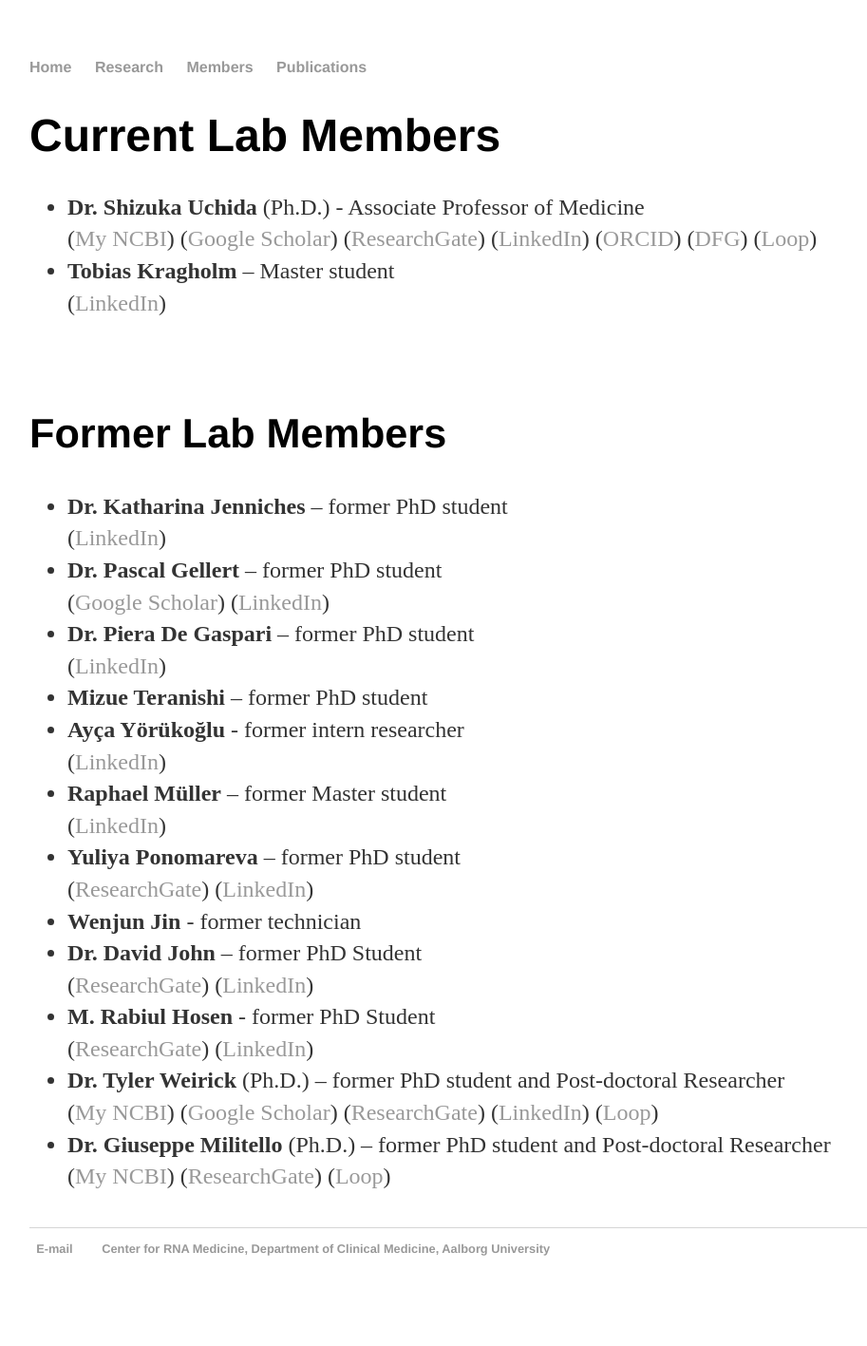
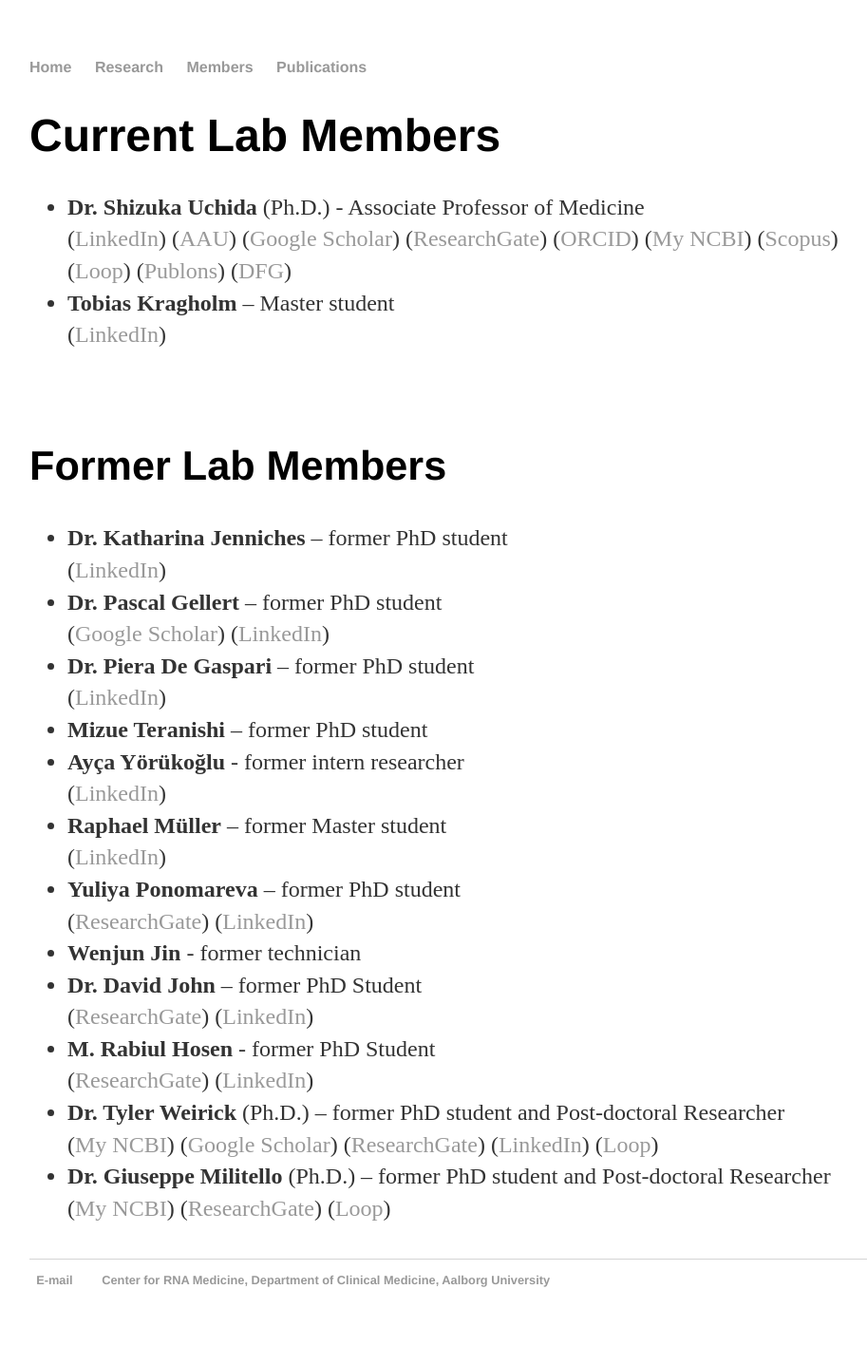
Before and after one commit to heartlncrna/heartlncrna.github.io, a Jekyll site: the page members/member_list.html, which Jekyll copies as it is, in a window 1280 px wide. Shown: the whole page at 95% size, without its empty margins (161-1074 px from the left). Built offline with Jekyll 4.4.1, drawn with Linux system fonts in a browser that asks for light colours; before the commit the page ends 1384 px from its top, so only the background shows below that.

Commit message:
Update member_list.html

```diff
--- a/members/member_list.html
+++ b/members/member_list.html
@@ -27,14 +27,16 @@
 			<p class="Normal">
 			<ul>
 				<li><b>Dr. Shizuka Uchida</b> (Ph.D.) - Associate Professor of Medicine</li>
-					(<a href="https://www.ncbi.nlm.nih.gov/myncbi/browse/collection/40124675/?sort=date&direction=descending"><span class="ptHyperlink">My NCBI</span></a>)
+					(<a href="https://de.linkedin.com/in/shizuka-uchida-7399055"><span class="ptHyperlink">LinkedIn</span></a>)
+					(<a href="https://vbn.aau.dk/en/persons/149419"><span class="ptHyperlink">AAU</span></a>)
 					(<a href="https://scholar.google.com/citations?user=N-KHfvUAAAAJ&hl=en"><span class="ptHyperlink">Google Scholar</span></a>)
 					(<a href="http://www.researchgate.net/profile/Shizuka_Uchida3"><span class="ptHyperlink">ResearchGate</span></a>)
-					(<a href="https://de.linkedin.com/in/shizuka-uchida-7399055"><span class="ptHyperlink">LinkedIn</span></a>)
 					(<a href="http://orcid.org/0000-0003-4787-8067"><span class="ptHyperlink">ORCID</span></a>)
+					(<a href="https://www.ncbi.nlm.nih.gov/myncbi/browse/collection/40124675/?sort=date&direction=descending"><span class="ptHyperlink">My NCBI</span></a>)
+					(<a href="https://www.scopus.com/authid/detail.uri?authorId=8543135100"><span class="ptHyperlink">Scopus</span></a>)
+					(<a href="http://loop.frontiersin.org/people/25071/overview"><span class="ptHyperlink">Loop</span></a>)
+					(<a href="https://publons.com/researcher/291150/shizuka-uchida/"><span class="ptHyperlink">Publons</span></a>)
 					(<a href="http://gepris.dfg.de/gepris/person/235081965"><span class="ptHyperlink">DFG</span></a>)
-					(<a href="http://loop.frontiersin.org/people/25071/overview"><span class="ptHyperlink">Loop</span></a>)
-
 			<br>
 				<li><b>Tobias Kragholm</b> – Master student</li>
 					(<a href="https://www.linkedin.com/in/tobias-kragholm/"><span class="ptHyperlink">LinkedIn</span></a>)
```
